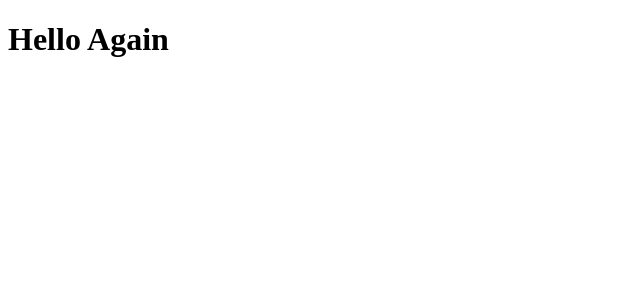
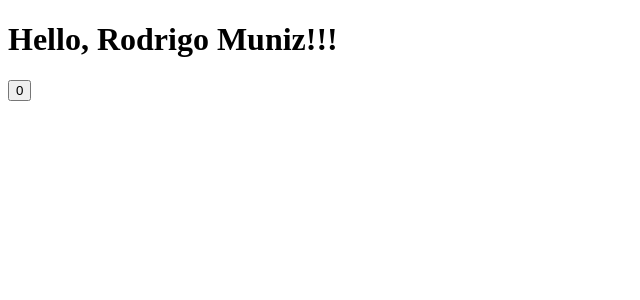
Before and after one commit to RodrigoFMuniz/curso-react, a React (Create React App) app: page / in a window 1280 px wide. Shown: the top 300 px of the page, without its empty margins (0-640 px from the left). Built offline with nearby package versions, Linux system fonts and the light colour scheme.

Commit message:
Class components and function components. Updated README.md / Componentes de classe e de funções. Atualizado README.md

```diff
--- a/src/App/App.jsx
+++ /dev/null
@@ -1,21 +0,0 @@
-import { Component } from 'react/cjs/react.development';
-import './App.css'
-
-// Componente de class stateless
-// class App extends Component{
-//   render(){
-//     return <h1>Hello World!!!</h1>
-//   }
-// }
-
-// Componente de função stateless
-function App(){
-  return(
-    <div>
-      <h1>
-      Hello Again
-      </h1>
-    </div>
-  )
-}
-export default App
--- /dev/null
+++ b/src/Components/App/App.jsx
@@ -0,0 +1,41 @@
+import { Component } from 'react/cjs/react.development';
+import './App.css'
+
+// Componente de class stateless
+class App extends Component{
+  constructor(props){
+    super(props);
+    this.handleClick = this.handleClick.bind(this)//bind(this) insere o contexto de this para dentro da função handleClick, Desta maneira permitindo o acesso da função aos objetos da classe. Para sobrepor este comportamento, use Arrow functions '()=>{}'
+    this.state = {
+      name: 'Rodrigo',
+      surname: "Muniz"
+    };
+  }
+  handleClick(){
+    //forma antiga
+    // const {name,surname} = this.state
+    // console.log(`Clicado ${name}  ${surname}`)
+
+    //Forma nova, com uso de setState
+    this.setState({name:"Rodrigo",surname:"Fernandes Muniz"})
+  }
+
+  render(){
+    const {name,surname} = this.state
+    return (
+      <h1 onClick={this.handleClick}>Hello, {name} {surname}!!!</h1>
+    )
+  }
+}
+
+// Componente de função stateless
+// function App(){
+//   return(
+//     <div>
+//       <h1>
+//       Hello Again
+//       </h1>
+//     </div>
+//   )
+// }
+export default App
--- /dev/null
+++ b/src/Components/Counter/Counter.jsx
@@ -0,0 +1,23 @@
+import { Component } from "react/cjs/react.development";
+
+class Counter extends Component{
+  constructor(props){
+    super(props)
+    this.state = {
+      counter : 0
+    }
+  }
+
+  addCounter = ()=>{
+    const {counter} = this.state
+    const add = counter+ 1
+    this.setState({counter: add})
+  }
+
+  render(){
+    return (
+      <button onClick={this.addCounter}>{this.state.counter}</button>
+    )
+  }
+}
+export default Counter
--- a/src/index.js
+++ b/src/index.js
@@ -1,11 +1,13 @@
 import React from 'react';
 import ReactDOM from 'react-dom';
-import App from './App/App';
+import App from './Components/App/App';
+import Counter from './Components/Counter/Counter'
 // import reportWebVitals from './reportWebVitals';
 
 ReactDOM.render(
   <React.StrictMode>
     <App />
+    <Counter/>
   </React.StrictMode>,
   document.getElementById('root')
 );
```
Also changed, not shown: src/Components/App/App.css (added), utils/React.png (added), 1 other file (tests, documents, lock files or other folders).
